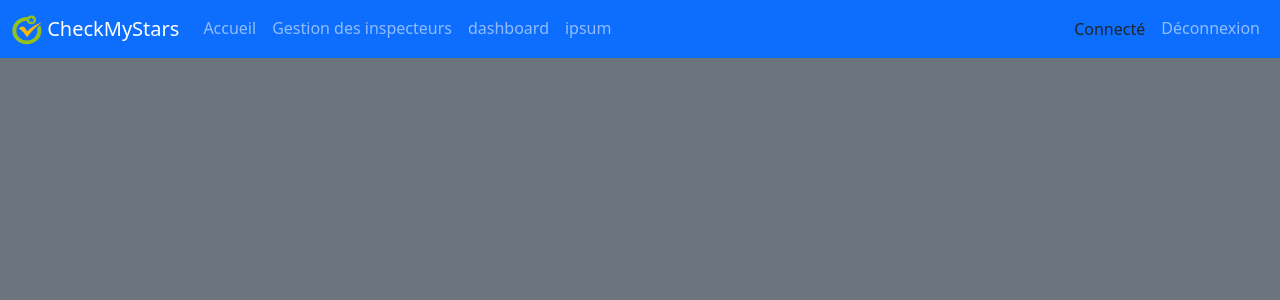
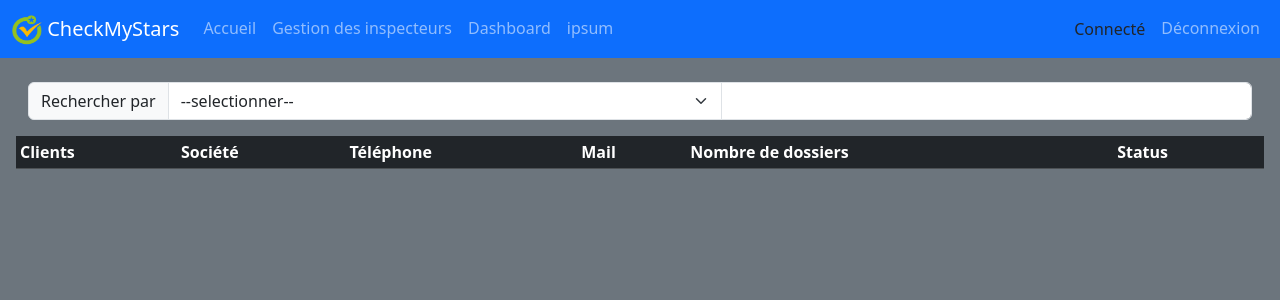
Before and after one commit to wepurple/CheckmyStarsv2, a PHP site: page /dashboard.php in a window 1280 px wide. Shown: the top 300 px of the page. Run offline with PHP 8.4, Linux system fonts and the light colour scheme; lists and menus that the app fills with data are empty.

Commit message:
dashboard

```diff
--- a/dashboard.php
+++ b/dashboard.php
@@ -17,3 +17,34 @@
         <?php
             require("./includes/navbar.php");
         ?>
+
+         <div class="container-fluid p-3">
+
+            <!-- Formulaire de recherche -->
+            <nav class="navbar">
+                <div class="container-fluid d-flex flex-row mb-2">
+                    <div class="input-group">
+                        <span class="input-group-text">Rechercher par</span>
+                        <select class="form-select" id="inputGroupSelect01">
+                            <option selected>--selectionner--</option>
+                            <option value="1">Clients</option>
+                            <option value="2">En cours</option>
+                            <option value="3">Terminé</option>
+                        </select>
+                        <input id="recherche" type="text" aria-label="Last name" class="form-control">
+                    </div>
+                </div>
+            </nav>
+
+            <!-- Tableau -->
+            <table class="table table-dark table-sm table-striped table-hover">
+                <thead>
+                    <tr>
+                        <th>Clients</th>
+                        <th>Société</th>
+                        <th>Téléphone</th>
+                        <th>Mail</th>
+                        <th>Nombre de dossiers</th>
+                        <th>Status</th>
+                    </tr>
+                </thead>
--- a/includes/navbar.php
+++ b/includes/navbar.php
@@ -22,7 +22,7 @@
                     <a class="nav-link<?php if(strtolower($_SERVER["PHP_SELF"]) == "/checkmystars/gestion_inspecteurs.php"){echo(' active" aria-current="page');} ?>" href="gestion_inspecteurs.php">Gestion des inspecteurs</a>
                 </li>
                 <li class="nav-item">
-                    <a class="nav-link<?php if(strtolower($_SERVER["PHP_SELF"]) == "/checkmystars/dashboard.php"){echo(' active" aria-current="page');} ?>" href="Dashboard.php">dashboard</a>
+                    <a class="nav-link<?php if(strtolower($_SERVER["PHP_SELF"]) == "/checkmystars/dashboard.php"){echo(' active" aria-current="page');} ?>" href="Dashboard.php">Dashboard</a>
                 </li>
                 <li class="nav-item">
                     <a class="nav-link<?php if(strtolower($_SERVER["PHP_SELF"]) == "/checkmystars/ipsum.php"){echo(' active" aria-current="page');} ?>" href="ipsum.php">ipsum</a>
```
